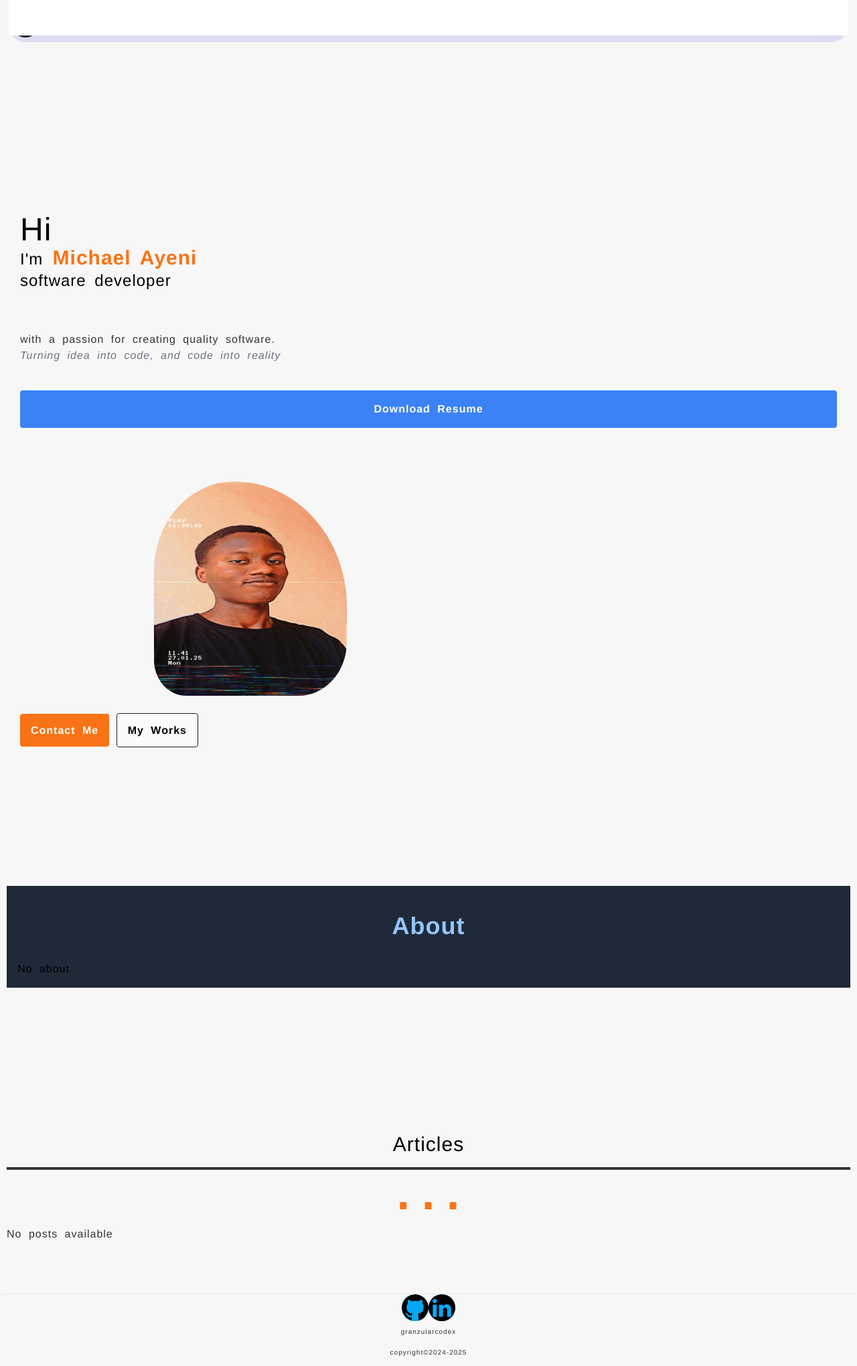
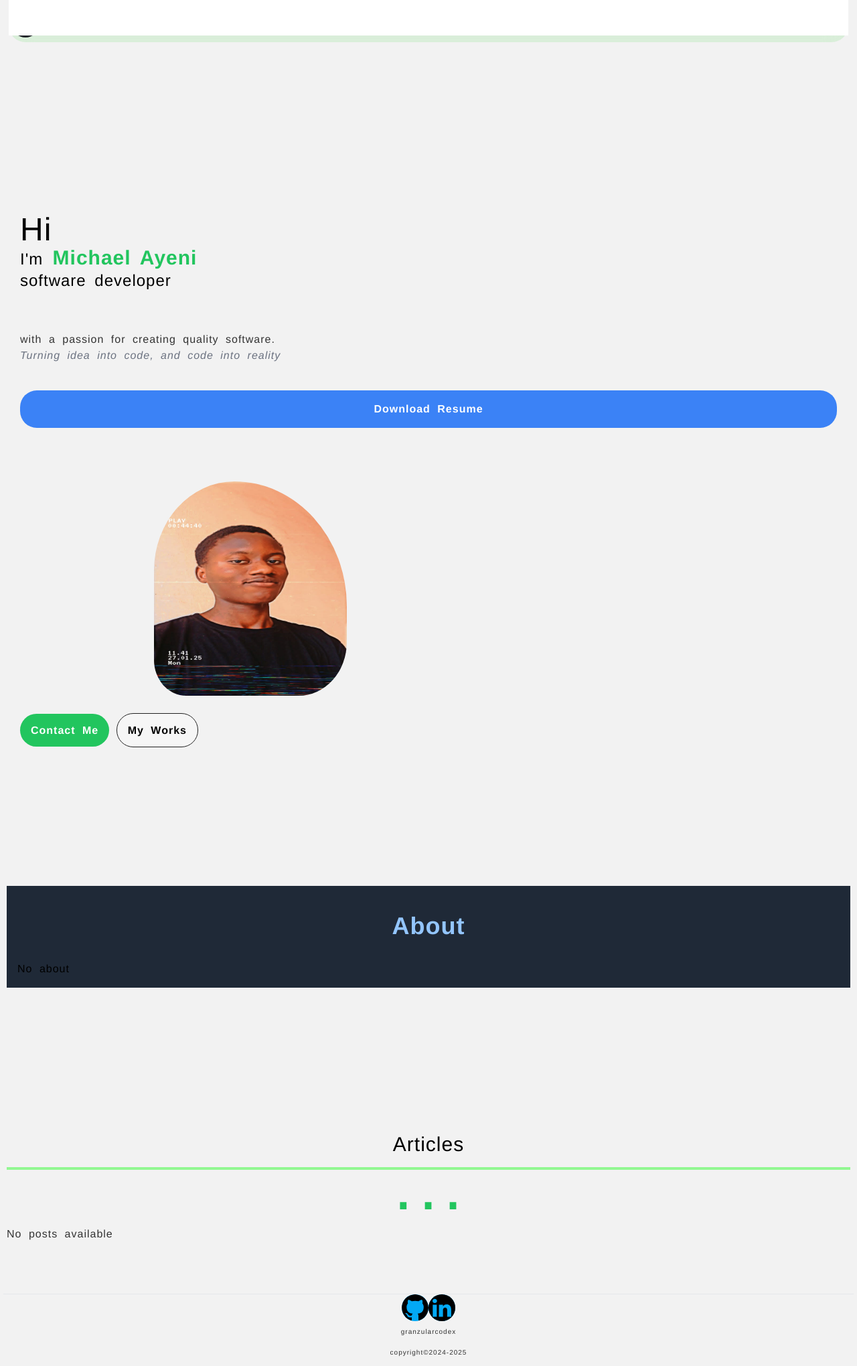
Before and after one commit to Granzular/portfolio-, a Django app: page / in a window 1280 px wide. Shown: the whole page at 67% size. Run offline with Django 5.2, Linux system fonts and the light colour scheme; data that the repository does not hold is empty; parts of the project's set-up code (start-up, migrations or seed data) failed here and were passed over; some libraries are stand-ins or nearby versions.

Commit message:
another UI update. unfinished

```diff
--- a/blog/models.py
+++ b/blog/models.py
@@ -68,7 +68,7 @@ class Project(models.Model):
         return self.title
 
     def get_absolute_url(self):
-        return reverse('blog:portfolioDetail',kwargs = {'pk':self.pk})
+        return reverse('blog:project-detail',kwargs = {'pk':self.pk})
 
     def get_technologies_used_list(self):
         return self.technologies_used.split(',')
--- a/blog/static/blog/css/dark-theme.css
+++ b/blog/static/blog/css/dark-theme.css
@@ -10,9 +10,9 @@ body{
 }
 .active-link {
   text-decoration-line: underline;
-  text-decoration-color: rgb(0,0,200);
+  text-decoration-color: rgb(0,200,0);
   text-decoration-style: solid;
-  color: rgba(0,0,200,0.9);
+  color: rgba(0,200,0,0.9);
 }
 
 .nav-icon,#theme-toggle-icon{
--- a/blog/static/blog/css/navbar.css
+++ b/blog/static/blog/css/navbar.css
@@ -34,8 +34,9 @@ p{
   left: 1%;
   right: 1%;
   top: 1%;
-  background-color: rgba(0,0,200,0.1);
+  background-color: rgba(0,200,0,0.1);
   backdrop-filter: blur(16px);
+  z-index: 999999999;
 }
 
 @keyframes up{
@@ -107,9 +108,9 @@ p{
 
 .active-link {
   text-decoration-line: underline;
-  text-decoration-color: rgb(0,0,200);
+  text-decoration-color: rgb(0,200,0);
   text-decoration-style: solid;
-  color: rgba(0,0,200,0.6);
+  color: rgba(0,255,0,0.6);
 }
 
 @media screen and (min-width:786px){
--- a/blog/static/blog/css/style.css
+++ b/blog/static/blog/css/style.css
@@ -14,7 +14,7 @@ body {
  font-family: "Helvetica";
 	 word-spacing: 5px;
 	letter-spacing: 1px;
-	background-color: #F7F7F7;
+	background-color: #F2F2F2;
 	color: black;
 	/* theme files handle colors for bg and fg*/
 }
--- a/blog/templates/blog/contact.html
+++ b/blog/templates/blog/contact.html
@@ -41,7 +41,7 @@
 	{{message_form.message.errors}}
 	</div>
 	<div class="fieldset">
-	<button type="submit" class="btn btn-primary form-control">Submit</button>
+	<button type="submit" class="block w-4/5 m-auto mt-10 text-[#fff] font-bold bg-green-500 rounded-[25px] p-3">Submit</button>
 		<div>
 </form>
 
--- a/blog/templates/blog/index.html
+++ b/blog/templates/blog/index.html
@@ -12,20 +12,20 @@
 		<div class="mb-[80px]">
 
 		<h2 class="text-2xl mt-10 mb-[60px]"><span
-				 class="text-5xl">Hi</span><br>I'm<strong class="text-bold text-orange-500 text-3xl"> Michael Ayeni</strong><br>software developer</h2>
+				 class="text-5xl">Hi</span><br>I'm<strong class="text-bold text-green-500 text-3xl"> Michael Ayeni</strong><br>software developer</h2>
 
 		<p>
 		with a passion for creating quality software.<br><em class="text-gray-500">Turning idea into code, and code into reality</em></p>
 
-		<a href="{% url 'blog:resumepdf' %}" class="bg-blue-500 text-white rounded font-bold block m-auto mt-[40px] mb-[50px] p-4 text-center">Download Resume</a>
+		<a href="{% url 'blog:resumepdf' %}" class="bg-blue-500 text-white rounded-[25px] font-bold block m-auto mt-[40px] mb-[50px] p-4 text-center">Download Resume</a>
 
 		</div>
 		<div class="card-img mb-10">
 				<img src="/media/images/profile_pic.jpg" id="profile-img" alt="my profile picture">
 		</div>
 		<div class="mt-5">
-		<a href="{% url 'blog:contact' %}" class="rounded bg-orange-500 text-white font-bold p-4" >Contact Me</a>
-  <a class="rounded border-[1px] border-[#222] bg-[rgba(255,255,255,0.3)] font-bold p-4" href="{% url 'blog:portfolio' %}">My Works</a><br>
+		<a href="{% url 'blog:contact' %}" class="rounded-[25px] bg-green-500 text-white font-bold p-4" >Contact Me</a>
+  <a class="rounded-[25px] border-[1px] border-[#222] bg-[rgba(255,255,255,0.3)] font-bold p-4" href="{% url 'blog:projects' %}">My Works</a><br>
 </div>
 </div>
 
@@ -36,7 +36,7 @@
 <article class="m-auto font-[450] text-[18px] text-[#eee]">
 {{about.text|safe|truncatewords:50}}
 
-<a class="text-center text-white block rounded p-3 m-5 bg-blue-500 font-bold" href="{% url 'blog:about' %}">Learn More</a>
+<a class="text-center text-white block rounded-[25px] p-3 m-5 bg-blue-500 font-bold" href="{% url 'blog:about' %}">Learn More</a>
   </article>
 {% else %}
 No about
@@ -46,17 +46,17 @@ No about
 
 <div class="">
 		 <h2 class=" text-center text-3xl font-[450] p-4">Articles</h2>
-		 <hr class="border-[#333] border-2 mb-2">
-		 <p class="font-mono font-extrabold text-6xl text-orange-500 text-center m-2 mb-4">...</p>
+		 <hr class="border-[rgba(0,255,0,0.4)] border-2 mb-2">
+		 <p class="font-mono font-extrabold text-6xl text-green-500 text-center m-2 mb-4">...</p>
 
 
 		 {% if posts %}
 		 {% for post in posts %}
 	<article class="border-1 text-[rgba(255,255,255,0.4)] p-1 mb-10">
-		<h3 class="font-bold mb-2 text-[22px]">{{post.title}}</h3>
+		<h3 class="text-[#777] font-bold mb-2 text-[22px]">{{post.title}}</h3>
 
 		<p class="text-[18px]">{{post.text|safe|truncatewords:25}}</p>
-			 <a href="{% url 'blog:detail' post.id %}" class="block text-center w-1/2 rounded text-[#eee] bg-blue-500 m-3 p-3 ml-[45%] font-bold">Read more</a>
+			 <a href="{% url 'blog:detail' post.id %}" class="block text-center w-1/2 rounded-[25px] text-[#eee] bg-blue-500 m-3 p-3 ml-[45%] font-bold">Read more</a>
 	</article>
 
 {% endfor %}
--- a/blog/templates/blog/navbar.html
+++ b/blog/templates/blog/navbar.html
@@ -11,7 +11,7 @@
           <ul>
   <li ><a class="nav-link"  href="/">Home</a></li>
           <li><a class="nav-link" href="{% url 'blog:about' %}"> About</a></li>
-          <li ><a class="nav-link" href="{% url 'blog:portfolio' %}">My Works</a></li>
+          <li ><a class="nav-link" href="{% url 'blog:projects' %}">My Works</a></li>
           <li><a class="nav-link" href="{% url 'blog:contact' %}">Contact</a></li>
           <li ><a class="nav-link" href="{% url 'blog:blog_index' %}">Blog</a></li>
         </ul>
--- a/blog/urls.py
+++ b/blog/urls.py
@@ -10,8 +10,8 @@ urlpatterns =[
     path('contact/',views.contact,name='contact'),
     path('blog/posts/',views.blog_index,name='blog_index'),
     path('posts/<pk>/detail/',views.blog_detail,name='detail'),
-    path('portfolio/',views.PortfolioListView.as_view(),name='portfolio'),
-    path('portfolio/<pk>/detail/',views.PortfolioDetail.as_view(),name='portfolioDetail'),
+    path('projects/',views.ProjectListView.as_view(),name='projects'),
+    path('projects/<pk>/detail/',views.ProjectDetail.as_view(),name='project-detail'),
 
         path('ajaxIndex/',ajax_views.ajaxIndex,name="ajaxIndex"),
         path('resume/pdf/',views.resumepdf,name='resumepdf'),
--- a/blog/views/views.py
+++ b/blog/views/views.py
@@ -69,14 +69,14 @@ def blog_detail(request,pk):
             }
     return render(request,"blog/detail.html",context)
 
-class PortfolioListView(ListView):
+class ProjectListView(ListView):
     model = Project
-    template_name = 'blog/portfolio.html'
+    template_name = 'blog/projects.html'
     context_object_name = 'projects'
 
-class PortfolioDetail(DetailView):
+class ProjectDetail(DetailView):
     model = Project
-    template_name = 'blog/portfolioDetail.html'
+    template_name = 'blog/project_detail.html'
     context_object_name = 'project'
 
 def resumepdf(request):
```
Also changed, not shown: other parts of blog/static/blog/css/style.css (+14 -19 lines), blog/templates/blog/about.html (+3 -4 lines), blog/templates/blog/portfolio.html (deleted, +0 -32 lines), blog/templates/blog/projects.html (added, +31 -0 lines), blog/templates/blog/project_detail.html (renamed from blog/templates/blog/portfolioDetail.html).
